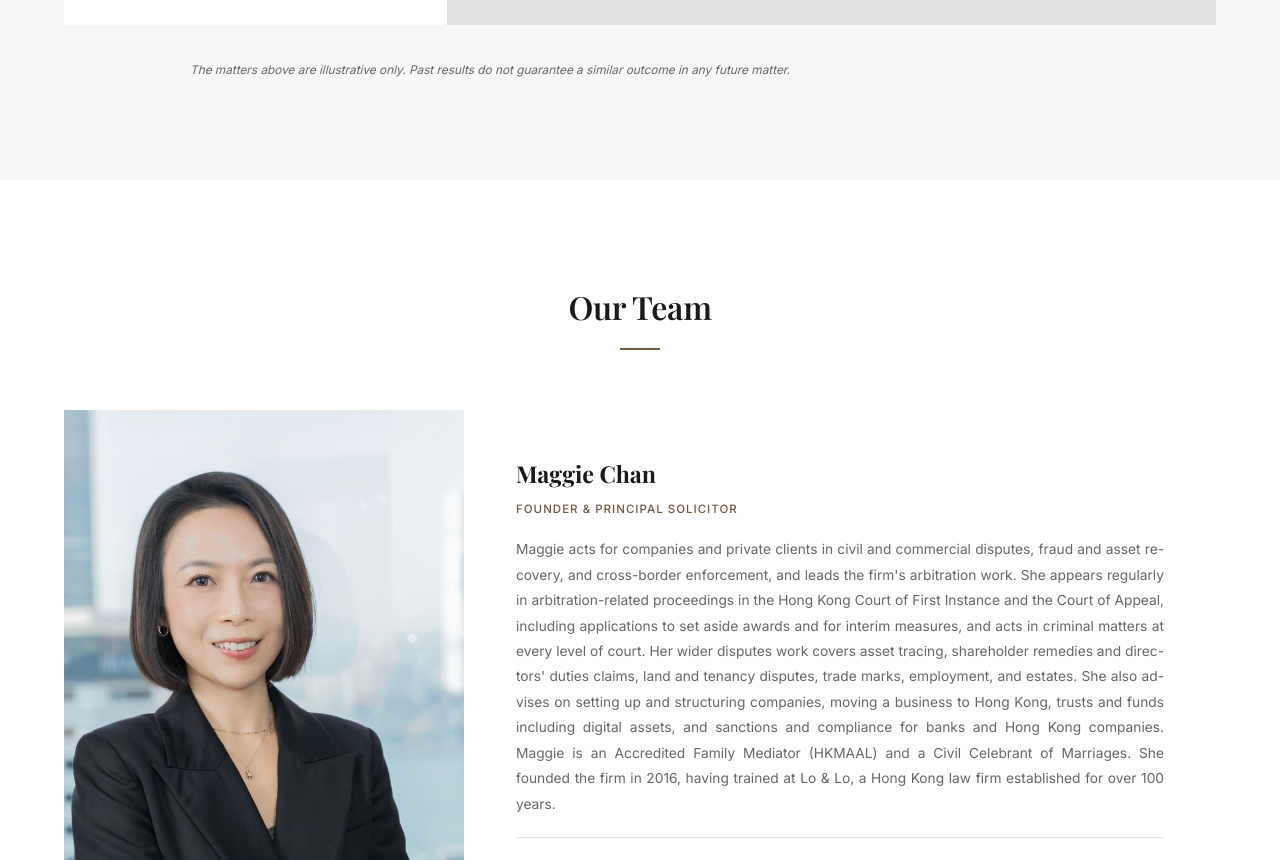
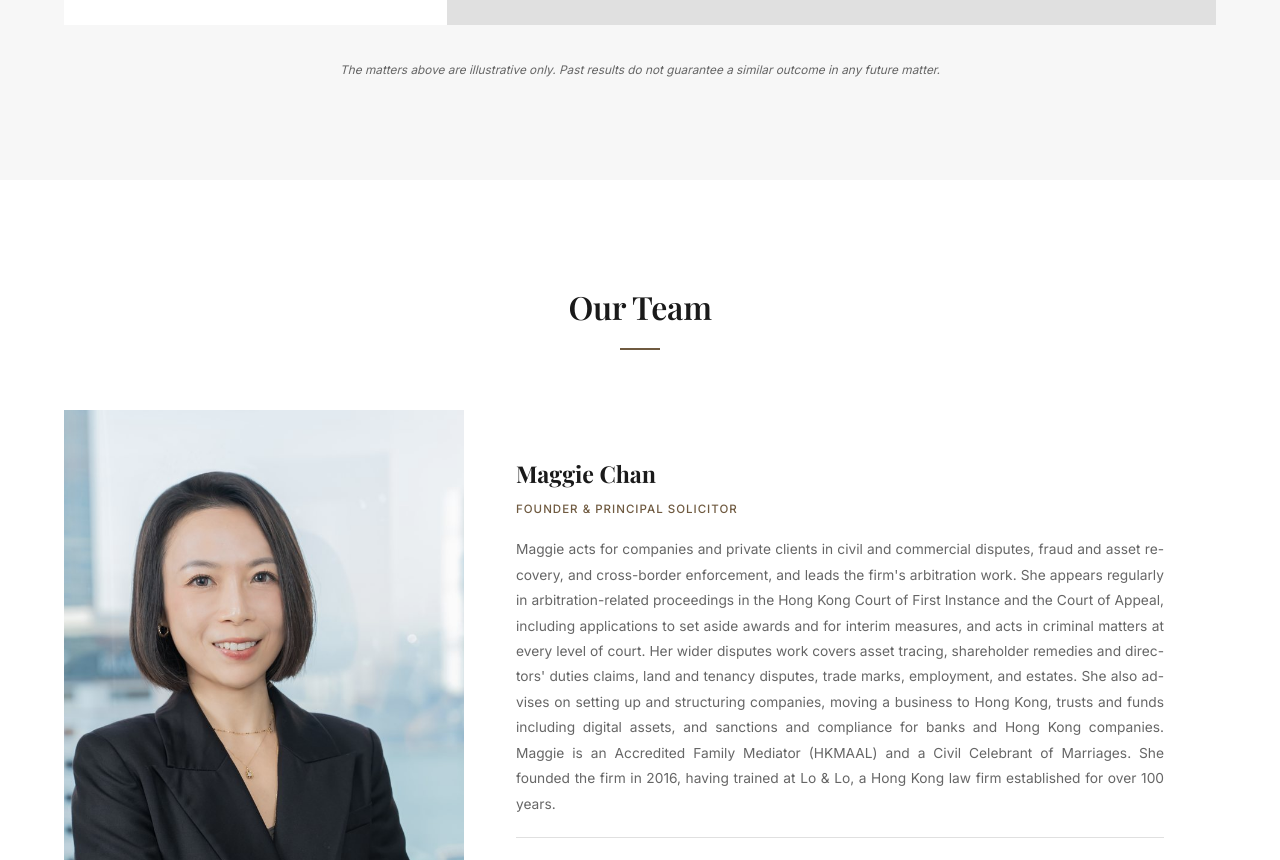
Before and after one commit to mankit018-commits/chanchingman-website, a plain HTML site: page index-v4.html in a window 1280 px wide. Shown: the part 4270-5130 px from the top of the page. Drawn offline with Linux system fonts and the light colour scheme.

Commit message:
Center case-note disclaimer via stylesheet instead of inline style (CSP-compliant)

```diff
--- a/index-v4.html
+++ b/index-v4.html
@@ -14,7 +14,7 @@
     <meta name="description" content="Chan Ching Man &amp; Co. is a Hong Kong law firm acting for companies, banks and private clients in arbitration, commercial litigation, fraud and asset recovery and cross-border enforcement, and advising on corporate, compliance and private client matters since 2016. 陳靜文律師行為香港律師行，提供仲裁、爭議解決、公司顧問及私人客戶服務。">
     <meta name="keywords" content="Hong Kong solicitors, law firm, arbitration, Arbitration Ordinance, HKIAC, fraud, asset recovery, cross-border enforcement, civil litigation, criminal litigation, intellectual property, conveyancing, wills, probate, 香港律師, 律師行, 仲裁, 商標代理">
     <meta name="author" content="Chan Ching Man & Co.">
-    <meta name="robots" content="noindex, nofollow">
+    <meta name='robots' content='noindex, nofollow'>
     <link rel="canonical" href="https://www.chanchingman.com/">
 
     <!-- PWA -->
@@ -432,7 +432,7 @@
             <p class="cn">代表一間內地銀行，在《內地判決（相互強制執行）條例》（第597章）所訂明的兩年法定時效屆滿後，執行一項金額達4.39億元人民幣的內地判決。我們成功取得凍結令，並主張普通法下的執行權不受該法定時效所限。該案獲載入判例報告，並在其後兩度被引用為同類申請的權威判例。</p>
         </div>
     </div>
-    <p class="case-note" style="text-align:center"><span class="en">The matters above are illustrative only. Past results do not guarantee a similar outcome in any future matter.</span><span class="cn">以上案例僅供參考。過往結果並不保證任何日後案件會有相同或類似結果。</span></p>
+    <p class="case-note"><span class="en">The matters above are illustrative only. Past results do not guarantee a similar outcome in any future matter.</span><span class="cn">以上案例僅供參考。過往結果並不保證任何日後案件會有相同或類似結果。</span></p>
 </section>
 
 <!-- Team -->
--- a/styles-v4.css
+++ b/styles-v4.css
@@ -542,5 +542,5 @@ body.zh .testimonial-item .cn{display:block}
    titles, nav/buttons, contact details, WeChat block, footer copyright and
    the Apply Now button line). Headings are intentionally NOT justified. */
 p,li{text-align:justify;-webkit-hyphens:auto;hyphens:auto}
-.about-content,.practice-intro,.practice-detail,.case-note{text-align:justify}
-.hero-content p,.contact-item p,.contact-wechat p,footer>p,.careers .about-content>p:last-child{text-align:center;-webkit-hyphens:none;hyphens:none}
+.about-content,.practice-intro,.practice-detail{text-align:justify}
+.hero-content p,.contact-item p,.contact-wechat p,footer>p,.case-note,.careers .about-content>p:last-child{text-align:center;-webkit-hyphens:none;hyphens:none}
--- a/styles.css
+++ b/styles.css
@@ -542,5 +542,5 @@ body.zh .testimonial-item .cn{display:block}
    titles, nav/buttons, contact details, WeChat block, footer copyright and
    the Apply Now button line). Headings are intentionally NOT justified. */
 p,li{text-align:justify;-webkit-hyphens:auto;hyphens:auto}
-.about-content,.practice-intro,.practice-detail,.case-note{text-align:justify}
-.hero-content p,.contact-item p,.contact-wechat p,footer>p,.careers .about-content>p:last-child{text-align:center;-webkit-hyphens:none;hyphens:none}
+.about-content,.practice-intro,.practice-detail{text-align:justify}
+.hero-content p,.contact-item p,.contact-wechat p,footer>p,.case-note,.careers .about-content>p:last-child{text-align:center;-webkit-hyphens:none;hyphens:none}
--- a/sw.js
+++ b/sw.js
@@ -4,7 +4,7 @@
  * is not the current CACHE, and skipWaiting()/clients.claim() make the new
  * worker take over promptly so users do not get stuck on a stale version.
  */
-const CACHE = 'ccm-v4-20261112g';
+const CACHE = 'ccm-v4-20261112h';
 const ASSETS = [
   './',
   './index.html',
```
Also changed, not shown: index.html (+1 -1 lines).
